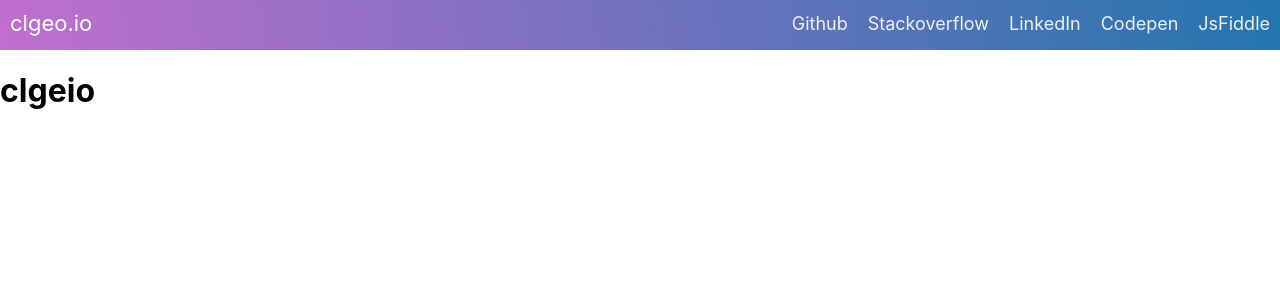
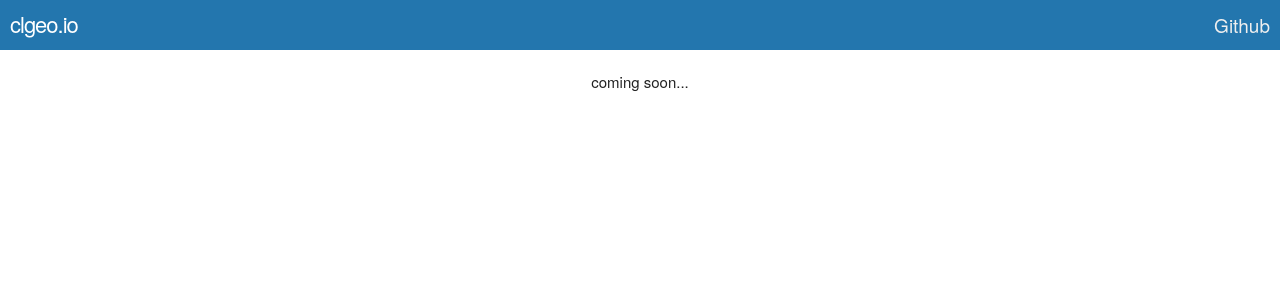
Before and after one commit to clgeoio/main-site, a Next.js app: page / in a window 1280 px wide. Shown: the top 300 px of the page. Built offline with nearby package versions, Linux system fonts and the light colour scheme.

Commit message:
make it nicer

```diff
--- a/design/GlobalStyles.ts
+++ b/design/GlobalStyles.ts
@@ -2,8 +2,44 @@ import { createGlobalStyle } from "styled-components";
 const GlobalStyles = createGlobalStyle`
   body {
     margin: 0;
-    font-family: -apple-system,system-ui,BlinkMacSystemFont,Segoe UI,Roboto,Helvetica Neue,Fira Sans,Ubuntu,Oxygen,Oxygen Sans,Cantarell,Droid Sans,Lucida Grande,Helvetica,Arial,sans-serif,Apple Color Emoji,Segoe UI Emoji,Segoe UI Emoji,Segoe UI Symbol,Hiragino Kaku Gothic Pro,Meiryo,Hiragino Sans GB W3,Noto Naskh Arabic,Droid Arabic Naskh,Geeza Pro,Simplified Arabic,Noto Sans Thai,Thonburi,Dokchampa,Droid Sans Thai,Droid Sans Fallback,'.SFNSDisplay-Regular',Heiti SC,Microsoft Yahei;
   }
+
+  html {
+    font-size: 62.5%; }
+  body {
+    font-size: 1.5em; /* currently ems cause chrome bug misinterpreting rems on body element */
+    line-height: 1.6;
+    font-weight: 400;
+    font-family: "Raleway", "HelveticaNeue", "Helvetica Neue", Helvetica, Arial, sans-serif;
+    color: #222; }
+
+
+  /* Typography
+  –––––––––––––––––––––––––––––––––––––––––––––––––– */
+  h1, h2, h3, h4, h5, h6 {
+    margin-top: 0;
+    margin-bottom: 2rem;
+    font-weight: 300; }
+  h1 { font-size: 4.0rem; line-height: 1.2;  letter-spacing: -.1rem;}
+  h2 { font-size: 3.6rem; line-height: 1.25; letter-spacing: -.1rem; }
+  h3 { font-size: 3.0rem; line-height: 1.3;  letter-spacing: -.1rem; }
+  h4 { font-size: 2.4rem; line-height: 1.35; letter-spacing: -.08rem; }
+  h5 { font-size: 1.8rem; line-height: 1.5;  letter-spacing: -.05rem; }
+  h6 { font-size: 1.5rem; line-height: 1.6;  letter-spacing: 0; }
+
+  /* Larger than phablet */
+  @media (min-width: 550px) {
+    h1 { font-size: 5.0rem; }
+    h2 { font-size: 4.2rem; }
+    h3 { font-size: 3.6rem; }
+    h4 { font-size: 3.0rem; }
+    h5 { font-size: 2.4rem; }
+    h6 { font-size: 1.5rem; }
+  }
+
+  p {
+    margin-top: 0; }
+
 `;
 
 export { GlobalStyles };
--- a/design/navigation/Navbar.tsx
+++ b/design/navigation/Navbar.tsx
@@ -2,12 +2,10 @@ import styled from "styled-components";
 import Link from "next/link";
 import { greaterThanMd } from "../helpers/breakpoints";
 
-const backgroundColor = "#4d4d4d";
-
 const Nav = styled.nav`
   height: 50px;
   width: 100%;
-  background-image: linear-gradient(260deg, #2376ae 0%, #c16ecf 100%);
+  background-color: #2376ae;
   position: relative;
 `;
 
@@ -15,26 +13,18 @@ const Header = styled.div`
   display: inline;
 `;
 
-const Title = styled.div`
+const Title = styled.h2`
   display: inline-block;
   font-size: 22px;
   color: #fff;
   padding: 10px 10px 10px 10px;
 `;
 
-const HamburgerContainer = styled.div`
+const Hamburger = styled.label`
   display: inline-block;
   position: absolute;
   right: 0px;
   top: 0px;
-
-  ${greaterThanMd`
-        display: none;
-    `}
-`;
-
-const Hamburger = styled.label`
-  display: inline-block;
   width: 50px;
   height: 50px;
   padding: 13px;
@@ -45,6 +35,9 @@ const Hamburger = styled.label`
     height: 10px;
     border-top: 2px solid #eee;
   }
+  ${greaterThanMd`
+        display: none;
+    `}
 `;
 
 const Links = styled.div`
@@ -62,6 +55,7 @@ const Links = styled.div`
     position: initial;
     display: inline;
     background-color: transparent;
+    transition: none;
     float: right;
     font-size: 18px;
     height: auto;
@@ -72,7 +66,7 @@ const Links = styled.div`
 const HiddenCheck = styled.input`
   display: none;
 
-  &:checked + ${Links} {
+  &:checked ~ ${Links} {
     height: calc(100vh - 50px);
     overflow-y: auto;
   }
@@ -80,8 +74,9 @@ const HiddenCheck = styled.input`
 
 const StyledLink = styled.a`
   display: block;
-  width: 100%;
-  padding: 13px 10px 13px 10px;
+  padding: 1rem;
+  font-size: 1.9rem;
+  text-align: center;
   text-decoration: none;
   color: #efefef;
 
@@ -105,28 +100,16 @@ const Navbar: React.FunctionComponent<NavbarProps> = ({ title }) => {
       <Header>
         <Title>{title}</Title>
       </Header>
-      <HamburgerContainer>
-        <Hamburger htmlFor="nav-check">
-          <span></span>
-          <span></span>
-          <span></span>
-        </Hamburger>
-      </HamburgerContainer>
       <HiddenCheck id="nav-check" type="checkbox" />
-      <Links>
-        <Link href="https://github.com" passHref>
+      <Hamburger htmlFor="nav-check">
+        <span></span>
+        <span></span>
+        <span></span>
+      </Hamburger>
+      <Links id="nav-links">
+        <Link href="https://github.com/clgeoio" passHref>
           <StyledLink>Github</StyledLink>
         </Link>
-        <StyledLink href="http://stackoverflow.com/users/4084003/">
-          Stackoverflow
-        </StyledLink>
-        <StyledLink href="https://in.linkedin.com/in/jonesvinothjoseph">
-          LinkedIn
-        </StyledLink>
-        <StyledLink href="https://codepen.io/jo_Geek/">Codepen</StyledLink>
-        <StyledLink href="https://jsfiddle.net/user/jo_Geek/">
-          JsFiddle
-        </StyledLink>
       </Links>
     </Nav>
   );
--- a/pages/index.tsx
+++ b/pages/index.tsx
@@ -1,7 +1,17 @@
 import { GlobalStyles } from "../design/GlobalStyles";
-
+import styled from "styled-components";
 import Head from "next/head";
 import { Navbar } from "../design/navigation/Navbar";
+import { breakpoints } from "../design/helpers/breakpoints";
+
+const Wrapper = styled.div`
+  display: flex;
+  align-items: center;
+  justify-content: center;
+  margin-top: 2rem;
+  max-width: ${breakpoints.md};
+`;
+
 const Index: React.FunctionComponent = () => {
   return (
     <div>
@@ -13,7 +23,7 @@ const Index: React.FunctionComponent = () => {
       </Head>
       <GlobalStyles />
       <Navbar title="clgeo.io" />
-      <h1>clgeio</h1>
+      <Wrapper>coming soon...</Wrapper>
     </div>
   );
 };
```
